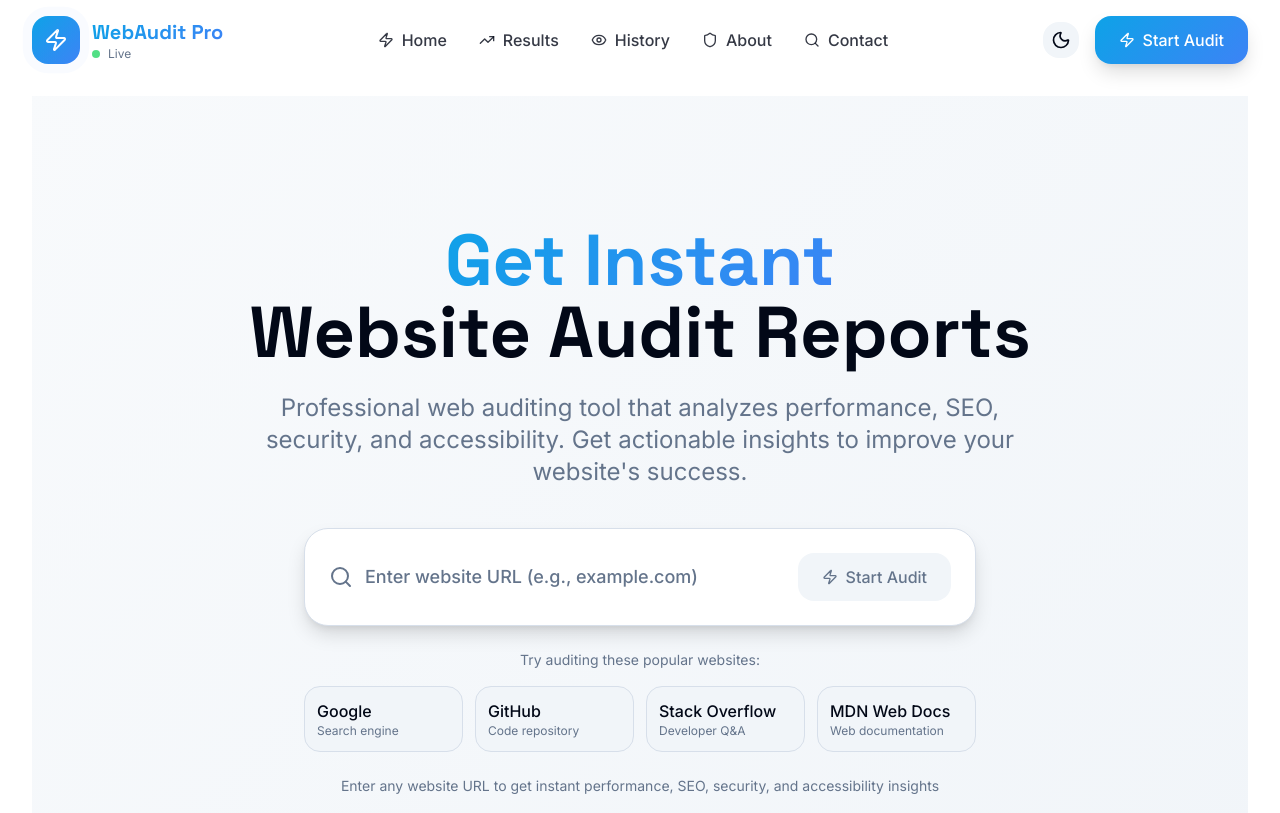
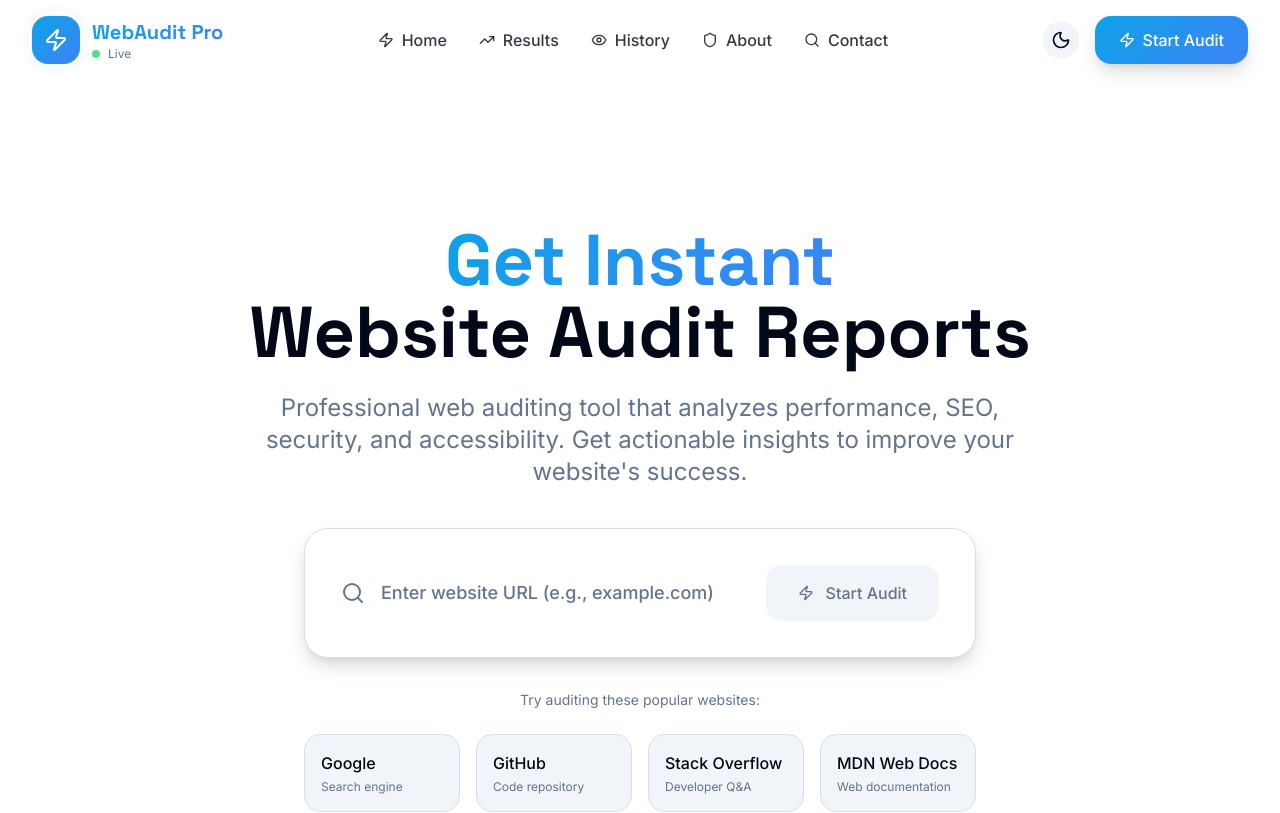
Before and after one commit to MU2005/Web_Audit_Pro, a Next.js app: page / in a window 1280 px wide. Shown: the top 813 px of the page. Built offline with nearby package versions, Linux system fonts and the light colour scheme.

Commit message:
design changes pushes

```diff
--- a/src/app/page.tsx
+++ b/src/app/page.tsx
@@ -77,7 +77,7 @@ export default function HomePage() {
   return (
     <div className="min-h-screen">
       {/* Hero Section */}
-      <section className="relative overflow-hidden bg-gradient-surface py-20 lg:py-32">
+      <section className="relative overflow-hidden bg-background py-20 lg:py-32">
         <div className="absolute inset-0 bg-grid-pattern opacity-5" />
         <div className="relative max-w-7xl mx-auto px-4 sm:px-6 lg:px-8">
           <div className="text-center">
@@ -187,7 +187,7 @@ export default function HomePage() {
       </section>
 
       {/* Benefits Section */}
-      <section className="py-20 lg:py-32 bg-gradient-surface">
+      <section className="py-20 lg:py-32 bg-background">
         <div className="max-w-7xl mx-auto px-4 sm:px-6 lg:px-8">
           <div className="grid grid-cols-1 lg:grid-cols-2 gap-16 items-center">
             {/* Content */}
--- a/src/components/forms/URLInputForm.tsx
+++ b/src/components/forms/URLInputForm.tsx
@@ -26,9 +26,20 @@ export default function URLInputForm() {
   ];
 
   const validateUrl = (input: string) => {
+    if (!input || input.trim().length === 0) {
+      return false;
+    }
+
     try {
-      const urlObj = new URL(input.startsWith('http') ? input : `https://${input}`);
-      return urlObj.hostname.length > 0;
+      // Remove whitespace and normalize
+      const cleanInput = input.trim();
+      const urlObj = new URL(cleanInput.startsWith('http') ? cleanInput : `https://${cleanInput}`);
+
+      // Check if it's a valid URL with proper hostname
+      return urlObj.hostname.length > 0 &&
+             urlObj.hostname.includes('.') &&
+             !urlObj.hostname.startsWith('.') &&
+             !urlObj.hostname.endsWith('.');
     } catch {
       return false;
     }
@@ -43,7 +54,7 @@ export default function URLInputForm() {
       const valid = validateUrl(value);
       setIsValid(valid);
       if (!valid) {
-        setError("Please enter a valid URL");
+        setError("Please enter a valid URL (e.g., example.com)");
       }
     } else {
       setIsValid(false);
@@ -59,8 +70,14 @@ export default function URLInputForm() {
   const handleSubmit = async (e: React.FormEvent) => {
     e.preventDefault();
 
+    // Additional validation before submission
+    if (!url || url.trim().length === 0) {
+      setError("Please enter a website URL");
+      return;
+    }
+
     if (!isValid) {
-      setError("Please enter a valid URL");
+      setError("Please enter a valid URL (e.g., example.com)");
       return;
     }
 
@@ -69,7 +86,7 @@ export default function URLInputForm() {
 
     try {
       // Normalize URL
-      const normalizedUrl = url.startsWith('http') ? url : `https://${url}`;
+      const normalizedUrl = url.trim().startsWith('http') ? url.trim() : `https://${url.trim()}`;
 
       // Simulate API call delay
       await new Promise(resolve => setTimeout(resolve, 2000));
@@ -93,11 +110,12 @@ export default function URLInputForm() {
         className="relative"
       >
         {/* Main Input Container */}
-        <div className="relative bg-card rounded-2xl border border-border shadow-lg hover:shadow-xl transition-all duration-300 p-2">
-          <div className="flex items-center space-x-3 p-4">
+        <div className="relative bg-card rounded-2xl border border-border shadow-lg hover:shadow-xl transition-all duration-300 p-2 sm:p-3">
+          {/* Input Row - Mobile: Input + Status, Desktop: Input + Status + Button */}
+          <div className="flex items-center space-x-3 sm:space-x-4 p-4 sm:p-6">
             {/* Search Icon */}
             <div className="flex-shrink-0">
-              <Search className="w-6 h-6 text-muted-foreground" />
+              <Search className="w-4 h-4 sm:w-6 sm:h-6 text-muted-foreground" />
             </div>
 
             {/* URL Input */}
@@ -107,7 +125,7 @@ export default function URLInputForm() {
                 value={url}
                 onChange={handleUrlChange}
                 placeholder="Enter website URL (e.g., example.com)"
-                className="w-full bg-transparent text-foreground placeholder:text-muted-foreground text-lg font-medium focus:outline-none"
+                className="w-full bg-transparent text-foreground placeholder:text-muted-foreground text-base sm:text-lg font-medium focus:outline-none py-1"
                 disabled={isLoading}
               />
 
@@ -126,8 +144,8 @@ export default function URLInputForm() {
               </AnimatePresence>
             </div>
 
-            {/* Status Indicators */}
-            <div className="flex items-center space-x-2">
+            {/* Status Indicators - Hidden on very small screens */}
+            <div className="hidden sm:flex items-center space-x-3">
               <AnimatePresence mode="wait">
                 {isLoading ? (
                   <motion.div
@@ -135,10 +153,10 @@ export default function URLInputForm() {
                     initial={{ opacity: 0, scale: 0.8 }}
                     animate={{ opacity: 1, scale: 1 }}
                     exit={{ opacity: 0, scale: 0.8 }}
-                    className="flex items-center space-x-2"
+                    className="flex items-center space-x-3"
                   >
-                    <Loader2 className="w-5 h-5 text-primary animate-spin" />
-                    <span className="text-sm text-muted-foreground">Analyzing...</span>
+                    <Loader2 className="w-4 h-4 sm:w-5 sm:h-5 text-primary animate-spin" />
+                    <span className="text-xs sm:text-sm text-primary">Processing...</span>
                   </motion.div>
                 ) : isValid ? (
                   <motion.div
@@ -146,10 +164,10 @@ export default function URLInputForm() {
                     initial={{ opacity: 0, scale: 0.8 }}
                     animate={{ opacity: 1, scale: 1 }}
                     exit={{ opacity: 0, scale: 0.8 }}
-                    className="flex items-center space-x-2"
+                    className="flex items-center space-x-3"
                   >
-                    <CheckCircle className="w-5 h-5 text-success" />
-                    <span className="text-sm text-success">Valid URL</span>
+                    <CheckCircle className="w-4 h-4 sm:w-5 sm:h-5 text-success" />
+                    <span className="text-xs sm:text-sm text-success">Valid URL</span>
                   </motion.div>
                 ) : error ? (
                   <motion.div
@@ -157,22 +175,51 @@ export default function URLInputForm() {
                     initial={{ opacity: 0, scale: 0.8 }}
                     animate={{ opacity: 1, scale: 1 }}
                     exit={{ opacity: 0, scale: 0.8 }}
-                    className="flex items-center space-x-2"
+                    className="flex items-center space-x-3"
                   >
-                    <AlertCircle className="w-5 h-5 text-error" />
-                    <span className="text-sm text-error">Invalid URL</span>
+                    <AlertCircle className="w-4 h-4 sm:w-5 sm:h-5 text-error" />
+                    <span className="text-xs sm:text-sm text-error">Invalid URL</span>
                   </motion.div>
                 ) : null}
               </AnimatePresence>
             </div>
 
-            {/* Submit Button */}
+            {/* Submit Button - Desktop Only */}
+            <div className="hidden lg:block">
+              <motion.button
+                type="submit"
+                disabled={!isValid || isLoading}
+                whileHover={isValid && !isLoading ? { scale: 1.05 } : {}}
+                whileTap={isValid && !isLoading ? { scale: 0.95 } : {}}
+                className={`flex items-center space-x-3 px-8 py-4 rounded-xl font-medium transition-all duration-300 text-base ${
+                  isValid && !isLoading
+                    ? "bg-gradient-primary text-white shadow-lg hover:shadow-xl"
+                    : "bg-muted text-muted-foreground cursor-not-allowed"
+                }`}
+              >
+                {isLoading ? (
+                  <>
+                    <Loader2 className="w-4 h-4 animate-spin" />
+                    <span>Analyzing...</span>
+                  </>
+                ) : (
+                  <>
+                    <Zap className="w-4 h-4" />
+                    <span>Start Audit</span>
+                  </>
+                )}
+              </motion.button>
+            </div>
+          </div>
+
+          {/* Submit Button - Mobile Only */}
+          <div className="lg:hidden px-4 sm:px-6 pb-4 sm:pb-6">
             <motion.button
               type="submit"
               disabled={!isValid || isLoading}
               whileHover={isValid && !isLoading ? { scale: 1.05 } : {}}
               whileTap={isValid && !isLoading ? { scale: 0.95 } : {}}
-              className={`flex items-center space-x-2 px-6 py-3 rounded-xl font-medium transition-all duration-300 ${
+              className={`w-full flex items-center justify-center space-x-3 px-6 py-4 rounded-xl font-medium transition-all duration-300 text-sm ${
                 isValid && !isLoading
                   ? "bg-gradient-primary text-white shadow-lg hover:shadow-xl"
                   : "bg-muted text-muted-foreground cursor-not-allowed"
@@ -200,9 +247,9 @@ export default function URLInputForm() {
               initial={{ opacity: 0, y: -10 }}
               animate={{ opacity: 1, y: 0 }}
               exit={{ opacity: 0, y: -10 }}
-              className="mt-3 flex items-center space-x-2 text-error text-sm"
+              className="mt-4 flex items-center space-x-3 text-error text-xs sm:text-sm"
             >
-              <AlertCircle className="w-4 h-4" />
+              <AlertCircle className="w-3 h-3 sm:w-4 sm:h-4" />
               <span>{error}</span>
             </motion.div>
           )}
@@ -213,12 +260,12 @@ export default function URLInputForm() {
           initial={{ opacity: 0 }}
           animate={{ opacity: 1 }}
           transition={{ duration: 0.6, delay: 0.3 }}
-          className="mt-6"
+          className="mt-6 sm:mt-8"
         >
-          <p className="text-sm text-muted-foreground text-center mb-4">
+          <p className="text-xs sm:text-sm text-muted-foreground text-center mb-4 sm:mb-6">
             Try auditing these popular websites:
           </p>
-          <div className="grid grid-cols-2 sm:grid-cols-4 gap-3">
+          <div className="grid grid-cols-2 sm:grid-cols-4 gap-3 sm:gap-4">
             {sampleSites.map((site, index) => (
               <motion.button
                 key={site.name}
@@ -229,9 +276,9 @@ export default function URLInputForm() {
                 initial={{ opacity: 0, y: 20 }}
                 animate={{ opacity: 1, y: 0 }}
                 transition={{ delay: 0.4 + index * 0.1 }}
-                className="p-3 rounded-xl bg-secondary border border-border hover:bg-secondary-hover hover:border-primary/30 transition-all duration-200 text-left group"
+                className="p-3 sm:p-4 rounded-xl bg-secondary border border-border hover:bg-secondary-hover hover:border-primary/30 transition-all duration-200 text-left group"
               >
-                <div className="font-medium text-foreground group-hover:text-primary transition-colors">
+                <div className="font-medium text-foreground group-hover:text-primary transition-colors text-sm sm:text-base mb-1">
                   {site.name}
                 </div>
                 <div className="text-xs text-muted-foreground">
@@ -247,9 +294,9 @@ export default function URLInputForm() {
           initial={{ opacity: 0 }}
           animate={{ opacity: 1 }}
           transition={{ duration: 0.6, delay: 0.5 }}
-          className="mt-6 text-center"
+          className="mt-6 sm:mt-8 text-center"
         >
-          <p className="text-sm text-muted-foreground">
+          <p className="text-xs sm:text-sm text-muted-foreground">
             Enter any website URL to get instant performance, SEO, security, and accessibility insights
           </p>
         </motion.div>
```
